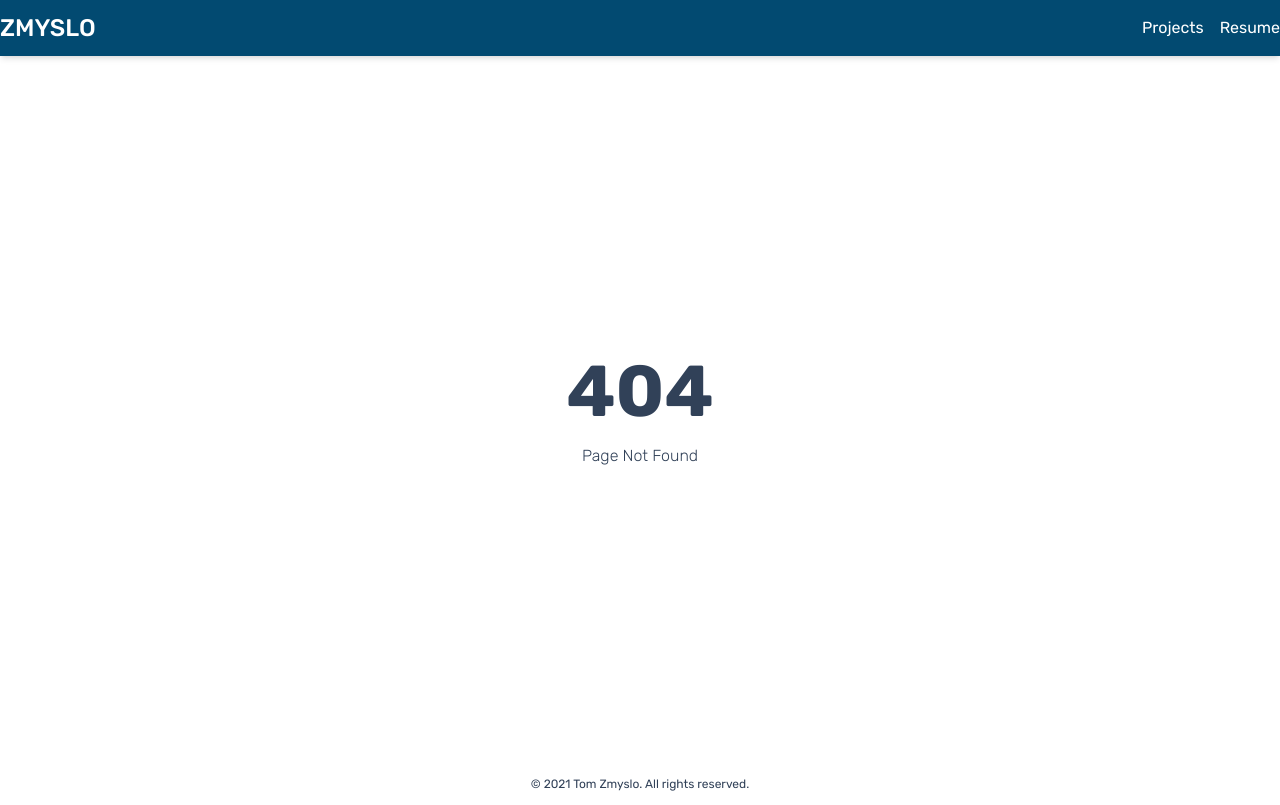
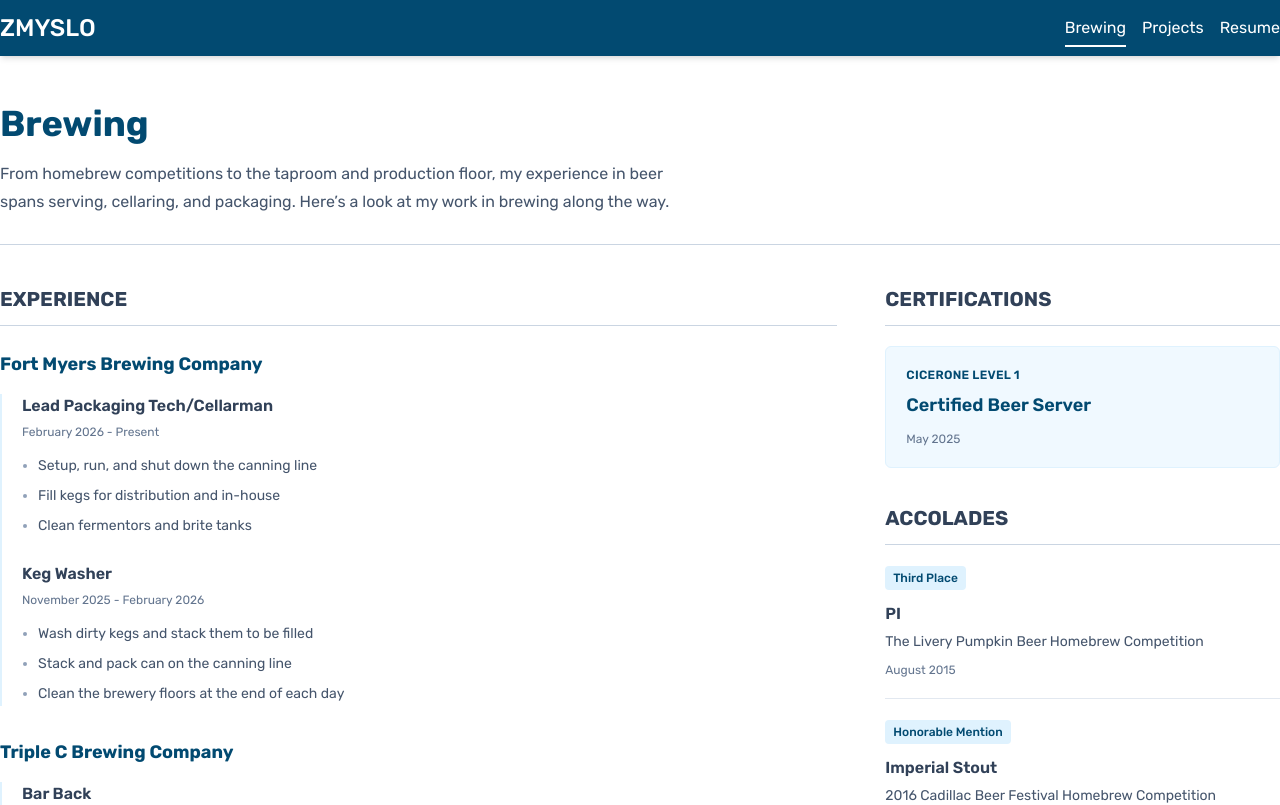
Before and after one commit to tomzmyslo/zmyslo.com, a React (Vite) app: page /brewing in a window 1280 px wide. Before the commit this address had no page. Shown: the top 805 px of the page. Built offline with nearby package versions, Linux system fonts and the light colour scheme.

Commit message:
Add Brewing Page (#26)
* Adds brewing page
* Updates layout and intro

```diff
--- a/src/App.jsx
+++ b/src/App.jsx
@@ -2,6 +2,7 @@
 import Layout from "@/routes/layout";
 import NotFound from "@/routes/not_found";
 import HomePage from "@/routes/home";
+import BrewingPage from "@/routes/brewing";
 import ProjectsPage from "@/routes/projects";
 import ProjectPage from "@/routes/projects/show";
 import ResumePage from "@/routes/resume";
@@ -12,6 +13,7 @@
       <Routes>
         <Route element={<Layout />}>
           <Route index element={<HomePage />} />
+          <Route path="brewing" element={<BrewingPage />} />
           <Route path="projects" element={<ProjectsPage />} />
           <Route path="projects/:slug" element={<ProjectPage />} />
           <Route path="resume" element={<ResumePage />} />
--- /dev/null
+++ b/src/components/Accolade.jsx
@@ -0,0 +1,12 @@
+export default function Accolade({ accolade }) {
+  const { name, beer, place, date } = accolade;
+
+  return (
+    <>
+      <h1>{name}</h1>
+      <p>{beer}</p>
+      <p>{place}</p>
+      <p>{date}</p>
+    </>
+  );
+}
--- /dev/null
+++ b/src/components/Certification.jsx
@@ -0,0 +1,10 @@
+export default function Certification({ certification }) {
+  const { title, subtitle, date } = certification;
+  return (
+    <>
+      <h1>{title}</h1>
+      <p>{subtitle}</p>
+      <p>{date}</p>
+    </>
+  );
+}
--- a/src/components/Header.jsx
+++ b/src/components/Header.jsx
@@ -10,6 +10,19 @@
             <Logo />
           </Link>
           <div className="space-x-4 text-white">
+            <NavLink to="/brewing">
+              {({ isActive }) => (
+                <span
+                  className={
+                    isActive
+                      ? "border-b-2 pb-2"
+                      : "hover:border-b-2 hover:border-white/70 hover:pb-2"
+                  }
+                >
+                  Brewing
+                </span>
+              )}
+            </NavLink>
             <NavLink to="/projects">
               {({ isActive }) => (
                 <span
--- /dev/null
+++ b/src/data/brewing.json
@@ -0,0 +1,77 @@
+{
+  "accolades": [
+    {
+      "name": "The Livery Pumpkin Beer Homebrew Competition",
+      "beer": "PI",
+      "place": "Third Place",
+      "date": "2015-08"
+    },
+    {
+      "name": "2016 Cadillac Beer Festival Homebrew Competition",
+      "beer": "Imperial Stout",
+      "place": "Honorable Mention",
+      "date": "2016-08"
+    }
+  ],
+  "certifications": [
+    {
+      "title": "Cicerone Level 1",
+      "subtitle": "Certified Beer Server",
+      "date": "2025-05-24"
+    }
+  ],
+  "experience": [
+    {
+      "company": "Fort Myers Brewing Company",
+      "roles": [
+        {
+          "title": "Lead Packaging Tech/Cellarman",
+          "tenure": "February 2026 - Present",
+          "responsibilities": [
+            "Setup, run, and shut down the canning line",
+            "Fill kegs for distribution and in-house",
+            "Clean fermentors and brite tanks"
+          ]
+        },
+        {
+          "title": "Keg Washer",
+          "tenure": "November 2025 - February 2026",
+          "responsibilities": [
+            "Wash dirty kegs and stack them to be filled",
+            "Stack and pack can on the canning line",
+            "Clean the brewery floors at the end of each day"
+          ]
+        }
+      ]
+    },
+    {
+      "company": "Triple C Brewing Company",
+      "roles": [
+        {
+          "title": "Bar Back",
+          "tenure": "March 2025 - June 2025",
+          "responsibilities": [
+            "Collect and clean taproom glassware",
+            "Change out and stock kegs in walk-in",
+            "Assist in maintaining taproom and outdoor seating areas"
+          ]
+        }
+      ]
+    },
+    {
+      "company": "The Dreamchaser's Brewery",
+      "roles": [
+        {
+          "title": "Bartender",
+          "tenure": "August 2023 - March 2024",
+          "responsibilities": [
+            "Serve customers and ...",
+            "Open, close, and maintain tap room",
+            "Change kegs",
+            "Count drawer"
+          ]
+        }
+      ]
+    }
+  ]
+}
--- /dev/null
+++ b/src/routes/brewing/index.jsx
@@ -0,0 +1,110 @@
+import { useEffect } from "react";
+import data from "@/data/brewing.json";
+
+function formatDate(date) {
+  return new Intl.DateTimeFormat("en-US", {
+    month: "long",
+    year: "numeric",
+    timeZone: "UTC",
+  }).format(new Date(date));
+}
+
+export default function BrewingPage() {
+  useEffect(() => {
+    document.title = "Brewing - Tom Zmyslo";
+  }, []);
+
+  return (
+    <main className="container mt-14 px-4 pt-8 pb-12 md:px-0 md:pt-12">
+      <header className="mb-9 border-b border-slate-300 pb-7 md:mb-10">
+        <h1 className="mb-4 text-4xl font-bold text-sky-900">Brewing</h1>
+        <p className="max-w-2xl text-sm leading-7 text-slate-600 md:text-base">
+          From homebrew competitions to the taproom and production floor, my experience in beer
+          spans serving, cellaring, and packaging. Here’s a look at my work in brewing along the
+          way.
+        </p>
+      </header>
+
+      <div className="grid items-start gap-10 lg:grid-cols-3 lg:gap-12">
+        <section aria-labelledby="brewing-experience" className="min-w-0 lg:col-span-2">
+          <h2
+            id="brewing-experience"
+            className="mb-6 border-b border-slate-300 pb-3 text-xl font-bold uppercase"
+          >
+            Experience
+          </h2>
+          <div className="space-y-8">
+            {data.experience.map((item) => (
+              <article key={item.company}>
+                <h3 className="mb-4 text-lg font-bold text-sky-900">{item.company}</h3>
+                <div className="space-y-6 border-l-2 border-sky-100 pl-5">
+                  {item.roles.map((role) => (
+                    <div key={`${role.title}-${role.tenure}`}>
+                      <h4 className="text-sm font-semibold md:text-base">{role.title}</h4>
+                      <p className="mt-1 text-xs leading-5 text-slate-500">{role.tenure}</p>
+                      <ul className="mt-3 list-disc space-y-1.5 pl-4 text-sm leading-6 text-slate-600 marker:text-slate-400">
+                        {role.responsibilities.map((responsibility) => (
+                          <li key={responsibility}>{responsibility}</li>
+                        ))}
+                      </ul>
+                    </div>
+                  ))}
+                </div>
+              </article>
+            ))}
+          </div>
+        </section>
+
+        <div className="min-w-0 space-y-9">
+          <section aria-labelledby="brewing-certifications">
+            <h2
+              id="brewing-certifications"
+              className="mb-5 border-b border-slate-300 pb-3 text-xl font-bold uppercase"
+            >
+              Certifications
+            </h2>
+            <div className="space-y-4">
+              {data.certifications.map((item) => (
+                <article
+                  key={item.title}
+                  className="rounded-md border border-sky-100 bg-sky-50 p-5"
+                >
+                  <p className="mb-2 text-xs font-semibold tracking-wide text-sky-900 uppercase">
+                    {item.title}
+                  </p>
+                  <h3 className="text-lg font-semibold text-sky-900">{item.subtitle}</h3>
+                  <time dateTime={item.date} className="mt-3 block text-xs text-slate-500">
+                    {formatDate(item.date)}
+                  </time>
+                </article>
+              ))}
+            </div>
+          </section>
+
+          <section aria-labelledby="brewing-accolades">
+            <h2
+              id="brewing-accolades"
+              className="mb-5 border-b border-slate-300 pb-3 text-xl font-bold uppercase"
+            >
+              Accolades
+            </h2>
+            <div className="divide-y divide-slate-200">
+              {data.accolades.map((item) => (
+                <article key={`${item.name}-${item.date}`} className="py-5 first:pt-0 last:pb-0">
+                  <p className="mb-3 inline-block rounded bg-sky-100 px-2 py-1 text-xs font-medium text-sky-900">
+                    {item.place}
+                  </p>
+                  <h3 className="mb-1 font-semibold">{item.beer}</h3>
+                  <p className="text-sm leading-6 text-slate-600">{item.name}</p>
+                  <time dateTime={item.date} className="mt-2 block text-xs text-slate-500">
+                    {formatDate(item.date)}
+                  </time>
+                </article>
+              ))}
+            </div>
+          </section>
+        </div>
+      </div>
+    </main>
+  );
+}
--- a/vite.config.js
+++ b/vite.config.js
@@ -6,7 +6,6 @@
 export default defineConfig({
   plugins: [react(), tailwindcss()],
   resolve: {
-    // eslint-disable-next-line no-undef
-    alias: [{ find: "@", replacement: path.resolve(__dirname, "/src") }],
+    alias: [{ find: "@", replacement: path.resolve(import.meta.dirname, "/src") }],
   },
 });
```
Also changed, not shown: package.json (+14 -14 lines), 1 other file (tests, documents, lock files or other folders).
